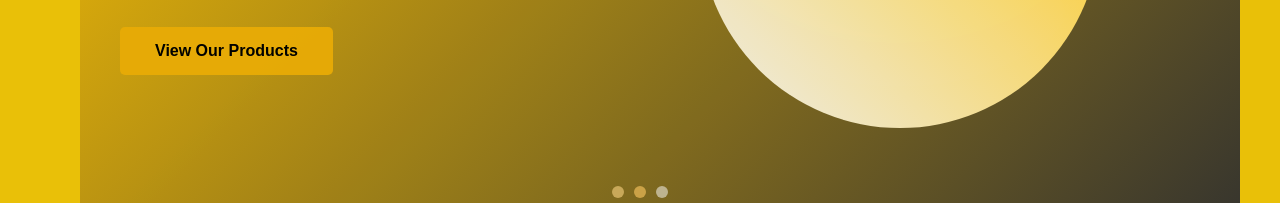
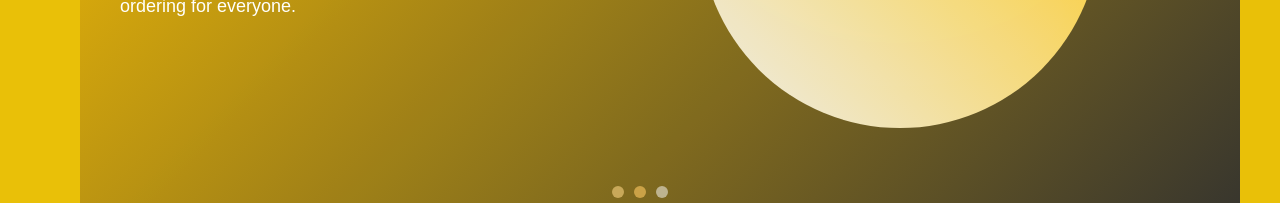
Before and after one commit to babypots9-stack/crust-and-crave, a plain HTML site: page index.html in a window 1280 px wide. Shown: the part 597-800 px from the top of the page. Drawn offline with Linux system fonts and the light colour scheme.

Commit message:
Update HTML layout – removed buttons and cleaned code

```diff
--- a/index.html
+++ b/index.html
@@ -555,7 +555,6 @@
                 <div class="slide-text">
                     <h2>Welcome to Crust & Crave</h2>
                     <p>Handcrafted pies made with passion. We bring the comfort of home-baked goodness right to your table, with accessible online ordering for everyone.</p>
-                    <a href="#products" class="btn">View Our Products</a>
                 </div>
                 <div class="slide-image">
                     <div style="width: 400px; height: 400px; background: linear-gradient(45deg, #eeeeee, #ffc609); border-radius: 50%; display: flex; align-items: center; justify-content: center; font-size: 120px;"><img src="images/mypie.png"></div>
```
